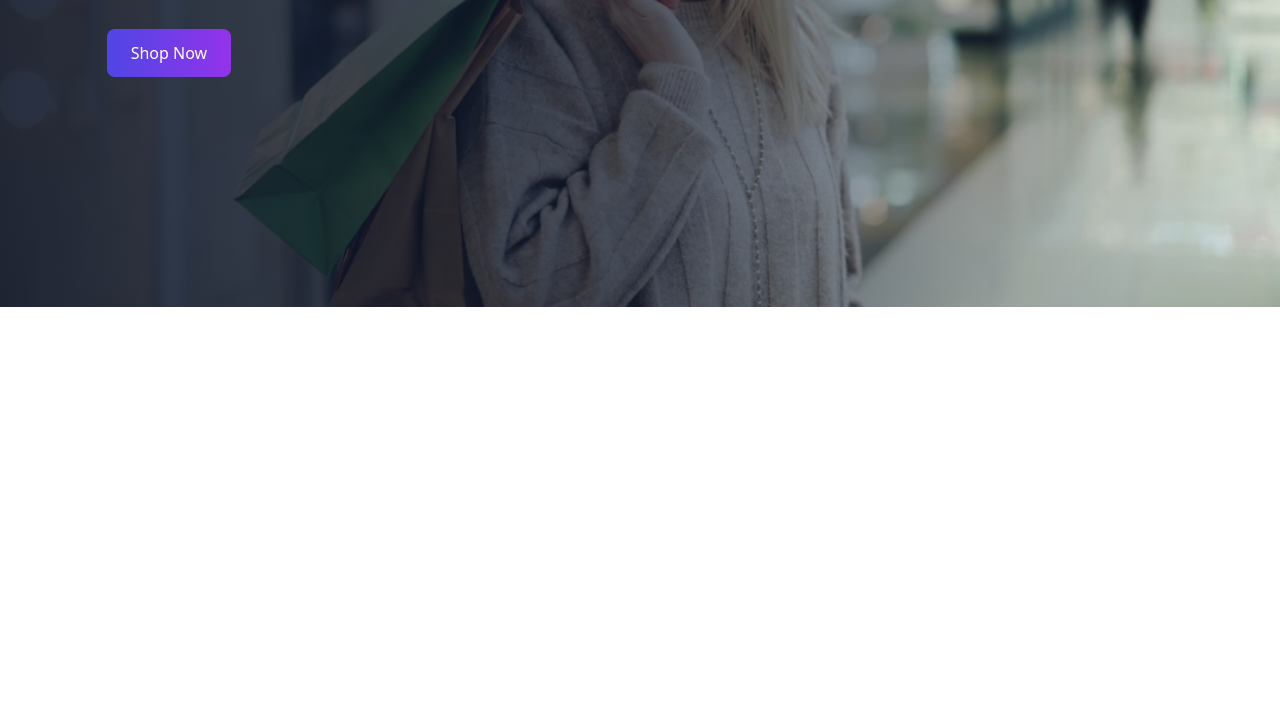
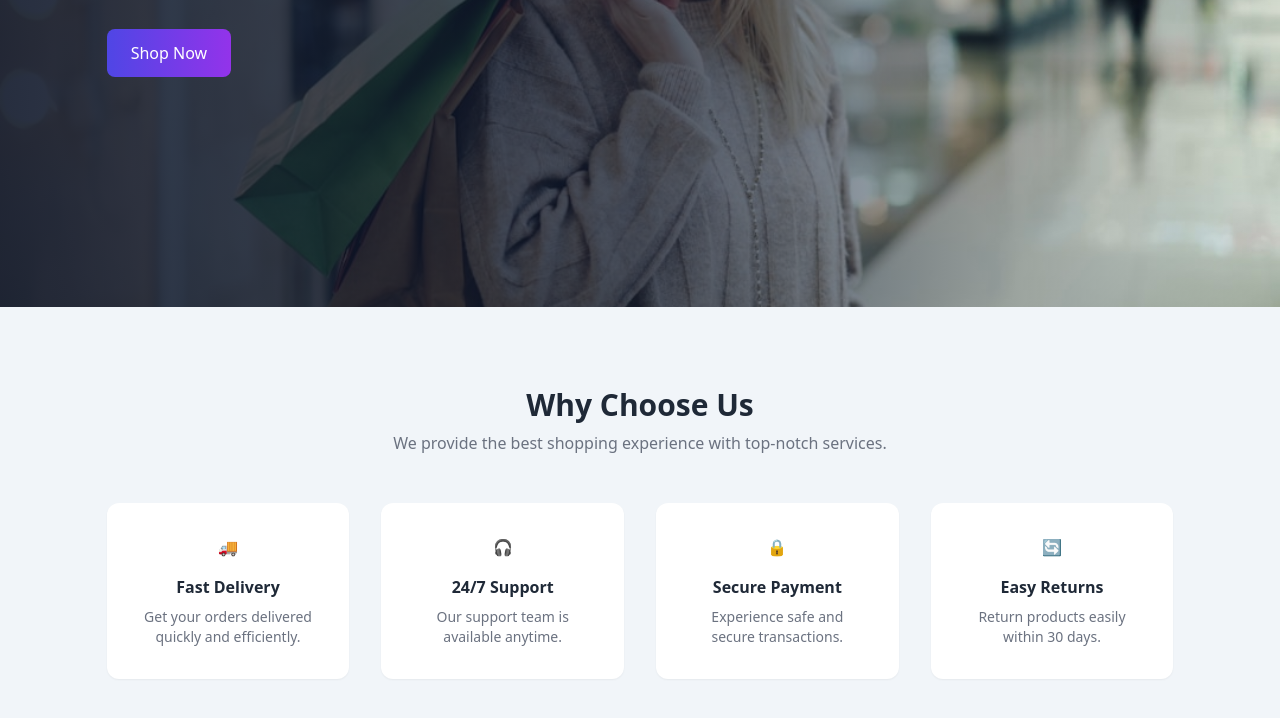
Before and after one commit to Firoz671/swift-cart-e-commerce, a plain HTML site: page index.html in a window 1280 px wide. Shown: the part 438-1156 px from the top of the page. Before the commit the page ends 800 px from the top, so only its background shows below. Drawn offline with nearby package versions, Linux system fonts and the light colour scheme.

Commit message:
Why section added

```diff
--- a/index.html
+++ b/index.html
@@ -42,7 +42,7 @@
         </div>
     </div>
 
-
+    <!--Hero section-->
     <section class="relative w-full h-[85vh] bg-cover bg-center flex items-center"
         style="background-image: url('./banner-image.png');">
 
@@ -73,6 +73,51 @@
         </div>
     </section>
 
+    <!--Why Section-->
+    <section id="why-section" class="py-20 bg-[#F1F5F9]">
+        <div class="w-10/12 mx-auto text-center">
+            <h2 class="text-3xl font-bold mb-2">Why Choose Us</h2>
+            <p class="text-gray-500 mb-12">
+                We provide the best shopping experience with top-notch services.
+            </p>
+
+            <div class="grid md:grid-cols-4 gap-8">
+
+                <div class="bg-white p-8 rounded-xl shadow-sm">
+                    🚚
+                    <h3 class="font-semibold mt-4">Fast Delivery</h3>
+                    <p class="text-sm text-gray-500 mt-2">
+                        Get your orders delivered quickly and efficiently.
+                    </p>
+                </div>
+
+                <div class="bg-white p-8 rounded-xl shadow-sm">
+                    🎧
+                    <h3 class="font-semibold mt-4">24/7 Support</h3>
+                    <p class="text-sm text-gray-500 mt-2">
+                        Our support team is available anytime.
+                    </p>
+                </div>
+
+                <div class="bg-white p-8 rounded-xl shadow-sm">
+                    🔒
+                    <h3 class="font-semibold mt-4">Secure Payment</h3>
+                    <p class="text-sm text-gray-500 mt-2">
+                        Experience safe and secure transactions.
+                    </p>
+                </div>
+
+                <div class="bg-white p-8 rounded-xl shadow-sm">
+                    🔄
+                    <h3 class="font-semibold mt-4">Easy Returns</h3>
+                    <p class="text-sm text-gray-500 mt-2">
+                        Return products easily within 30 days.
+                    </p>
+                </div>
+
+            </div>
+        </div>
+    </section>
 
 
     <script src="script.js"></script>
```
